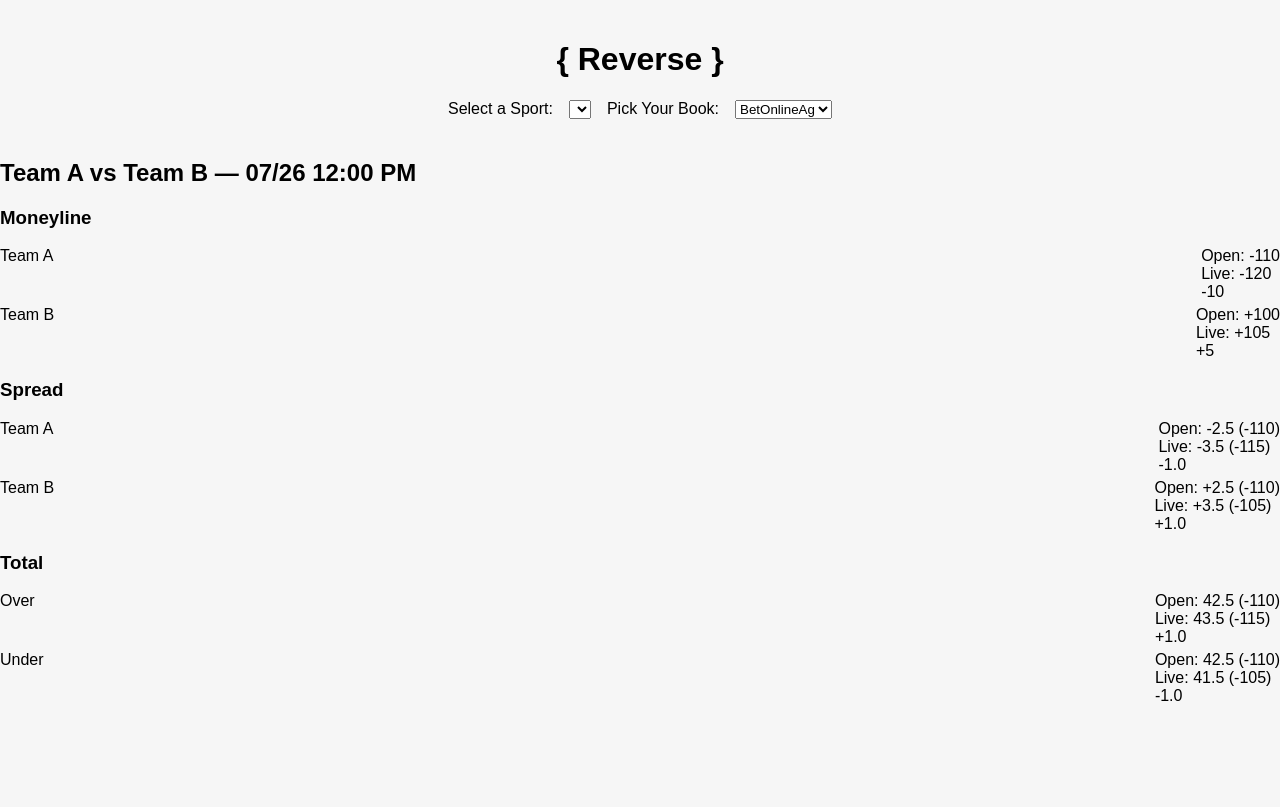
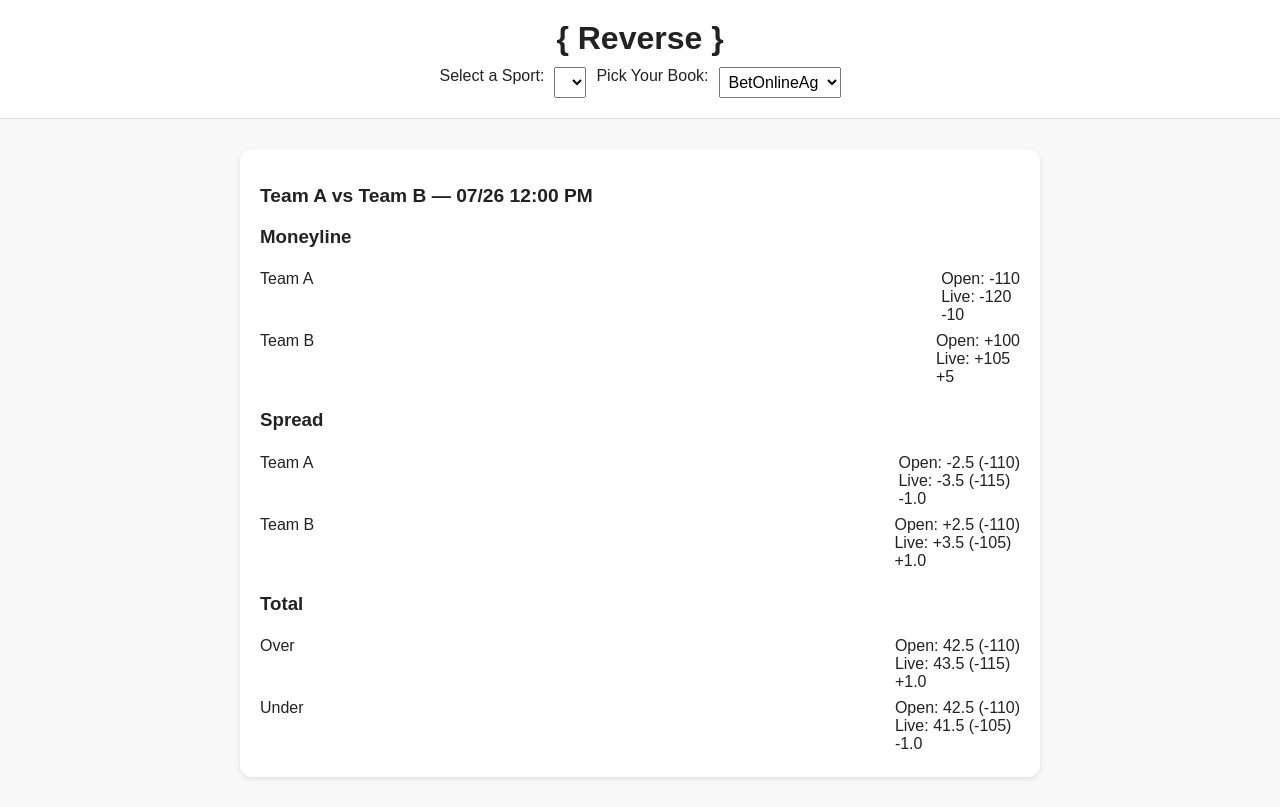
Before and after one commit to dashtracking22/reverse, a Flask app: template templates/index.html in a window 1280 px wide. Before the commit the page ends 701 px from the top, so only its background shows below. Run offline with Flask 3, Linux system fonts and the light colour scheme; the template is opened without the code that fills it, so the values that code supplies are empty.

Commit message:
Restore clean BetKarma-style CSS

```diff
--- a/static/styles.css
+++ b/static/styles.css
@@ -1,58 +1,79 @@
 body {
   font-family: Arial, sans-serif;
+  background-color: #f9f9f9;
   margin: 0;
-  background: #f6f6f6;
+  padding: 0;
+  color: #222;
 }
 
 header {
+  background-color: #ffffff;
+  padding: 20px;
   text-align: center;
-  padding: 20px;
+  border-bottom: 1px solid #ddd;
+}
+
+h1 {
+  font-size: 2rem;
+  margin: 0;
+  font-weight: bold;
 }
 
 .controls {
+  margin-top: 10px;
   display: flex;
   justify-content: center;
-  gap: 1rem;
-  margin-top: 10px;
+  gap: 10px;
+  flex-wrap: wrap;
 }
 
-.odds-cards {
-  display: flex;
-  flex-direction: column;
-  align-items: center;
-  padding: 20px;
+select {
+  padding: 5px;
+  font-size: 1rem;
 }
 
-.card {
-  background: white;
-  border-radius: 8px;
-  box-shadow: 0 2px 6px rgba(0,0,0,0.1);
-  width: 90%;
+main {
   max-width: 800px;
-  margin-bottom: 20px;
-  padding: 20px;
+  margin: 30px auto;
+  padding: 0 15px;
 }
 
-.card h2 {
-  margin-top: 0;
-  font-size: 1.2rem;
+.game-card {
+  background-color: #ffffff;
+  border-radius: 12px;
+  box-shadow: 0 2px 6px rgba(0, 0, 0, 0.1);
+  padding: 20px;
+  margin-bottom: 25px;
 }
 
-.section-title {
-  font-weight: bold;
-  margin-top: 10px;
+.game-card h2 {
+  font-size: 1.2rem;
+  margin-bottom: 10px;
+}
+
+.section {
+  margin-bottom: 15px;
+}
+
+.section h3 {
+  font-size: 1rem;
+  margin-bottom: 5px;
+  border-bottom: 1px solid #eee;
+  padding-bottom: 4px;
 }
 
 .odds-row {
   display: flex;
   justify-content: space-between;
-  margin: 5px 0;
+  padding: 4px 0;
 }
 
-.diff-pos {
+.diff-green {
   color: green;
+  font-weight: bold;
 }
 
-.diff-neg {
+.diff-red {
   color: red;
+  font-weight: bold;
 }
```
